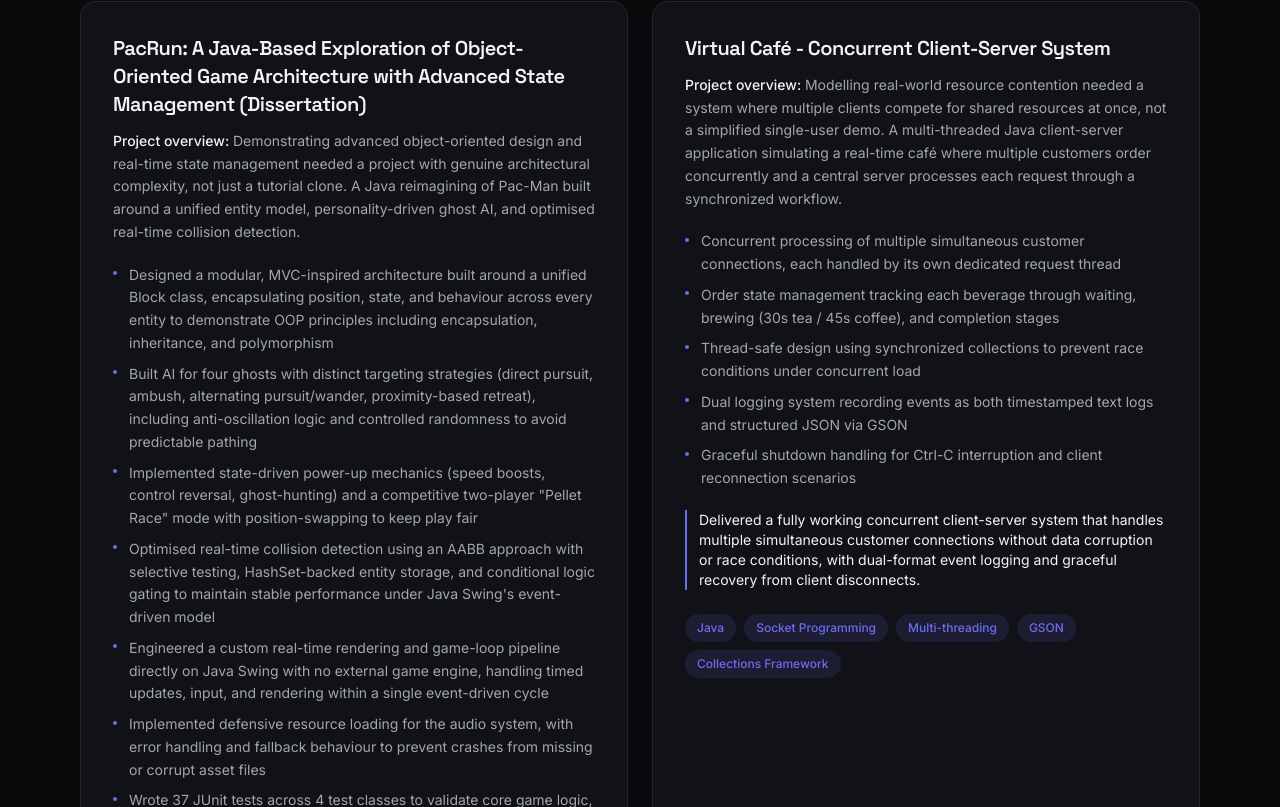
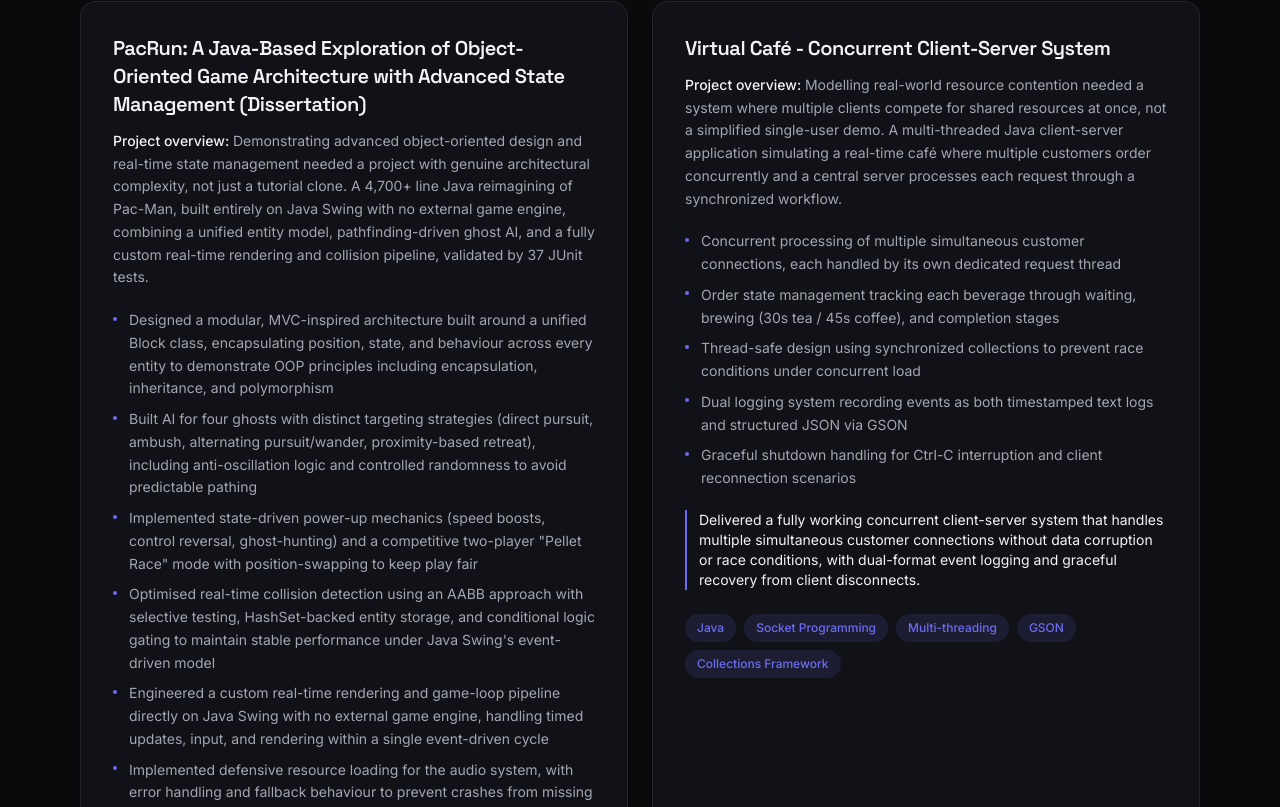
Before and after one commit to Kishanr19/Kishanr19.github.io, a React (Vite) app: page / in a window 1280 px wide. Shown: the part 5373-6180 px from the top of the page. Built offline with nearby package versions, Linux system fonts and the light colour scheme.

Commit message:
Mention pathfinding AI in PacRun overview

```diff
--- a/src/data.js
+++ b/src/data.js
@@ -106,7 +106,7 @@ export const projects = [
   {
     name: 'PacRun: A Java-Based Exploration of Object-Oriented Game Architecture with Advanced State Management (Dissertation)',
     description:
-      'Demonstrating advanced object-oriented design and real-time state management needed a project with genuine architectural complexity, not just a tutorial clone. A Java reimagining of Pac-Man built around a unified entity model, personality-driven ghost AI, and optimised real-time collision detection.',
+      'Demonstrating advanced object-oriented design and real-time state management needed a project with genuine architectural complexity, not just a tutorial clone. A 4,700+ line Java reimagining of Pac-Man, built entirely on Java Swing with no external game engine, combining a unified entity model, pathfinding-driven ghost AI, and a fully custom real-time rendering and collision pipeline, validated by 37 JUnit tests.',
     features: [
       'Designed a modular, MVC-inspired architecture built around a unified Block class, encapsulating position, state, and behaviour across every entity to demonstrate OOP principles including encapsulation, inheritance, and polymorphism',
       'Built AI for four ghosts with distinct targeting strategies (direct pursuit, ambush, alternating pursuit/wander, proximity-based retreat), including anti-oscillation logic and controlled randomness to avoid predictable pathing',
```
